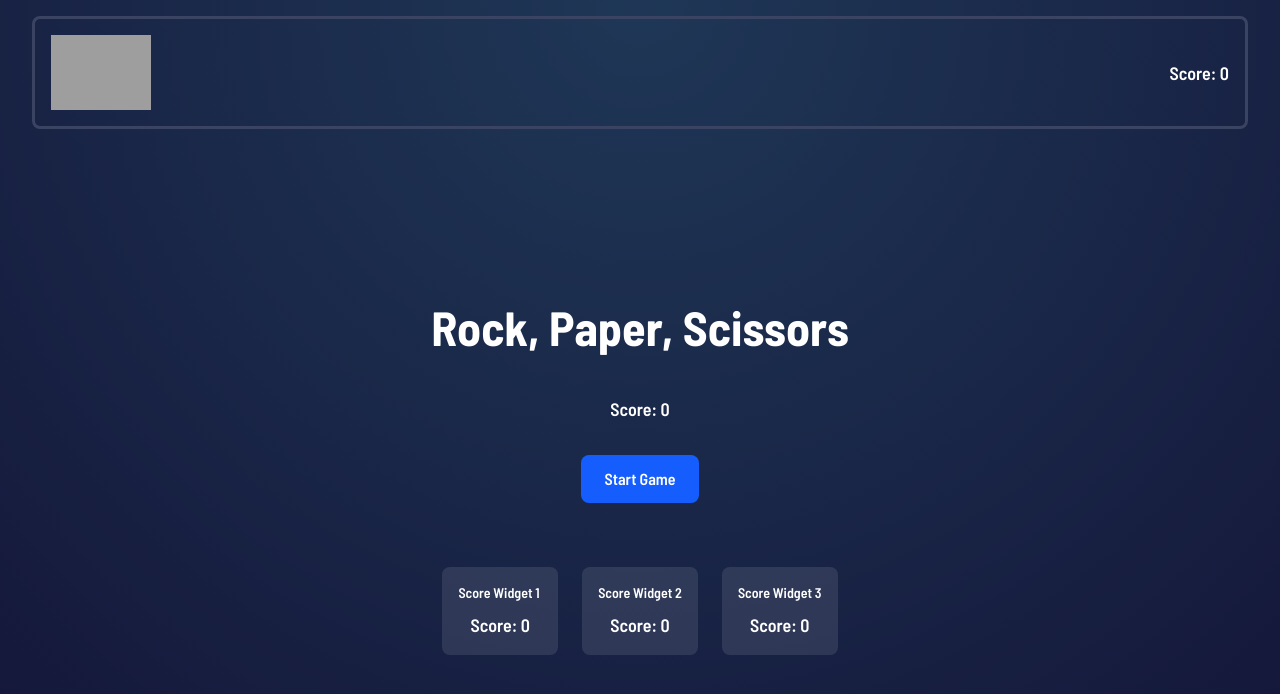
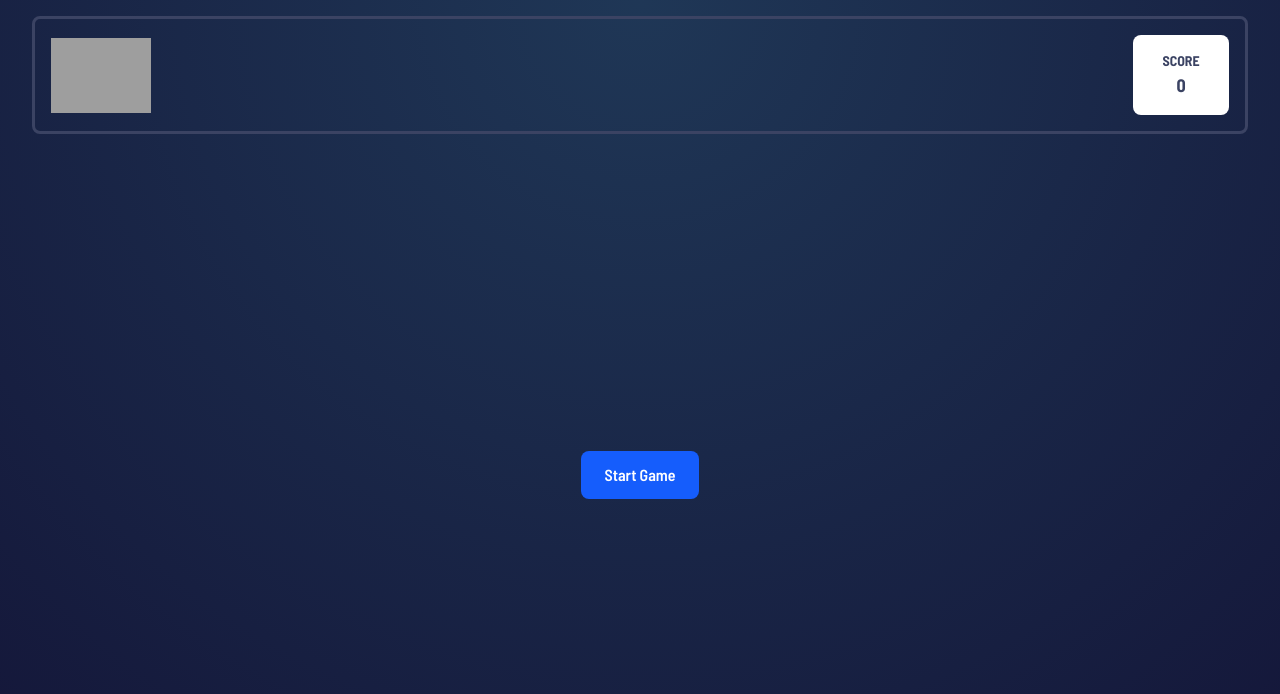
Before and after one commit to ExploryKod/shifumi, a Next.js app: page / in a window 1280 px wide. Shown: the top 694 px of the page. Built offline with nearby package versions, Linux system fonts and the light colour scheme; grey boxes are pictures that could not be loaded.

Commit message:
feat(scores): add two source of truth and the context api

```diff
--- a/app/_components/Scores.tsx
+++ b/app/_components/Scores.tsx
@@ -1,17 +1,13 @@
 "use client";
-import React from 'react';
-import { useScore, useLastResult } from '@modules/app/react/GameStateProvider';
+import { useScore } from '@modules/app/react/GameStateProvider';
 
 export const Scores = () => {
   const score = useScore();
-  const lastResult = useLastResult();
 
   return (
-    <div className="text-center">
-      <p className="text-lg text-white">Score: {score}</p>
-      {lastResult && (
-        <p className="text-sm text-gray-300 mt-2">{lastResult}</p>
-      )}
+    <div className="bg-white min-w-24 rounded-lg p-4 flex flex-col items-center justify-center">
+      <h1 id="score-title">Score</h1>
+      <p className="text-lg font-bold text-navy-900">{score}</p>
     </div>
   );
 };
--- a/app/globals.css
+++ b/app/globals.css
@@ -124,6 +124,10 @@ body {
   @apply text-heading-1 font-bold font-heading;
 }
 
+#score-title {
+  @apply text-sm font-bold text-navy-900 uppercase;
+}
+
 /* -----------------------------------------------------------------------------
    Components – consistent patterns (use these classes in the app)
    ----------------------------------------------------------------------------- */
--- a/app/page.tsx
+++ b/app/page.tsx
@@ -9,29 +9,9 @@ export default function Home() {
         fluid
         classNames="flex-1 flex flex-col items-center justify-center space-y-8"
       >
-        <h1 className="text-heading-1 font-bold text-white">Rock, Paper, Scissors</h1>
-
-        {/* Main score display */}
-        <Scores />
-
         {/* Game controls */}
         <GameControls />
 
-        {/* Demonstrate concurrent updates - multiple score components */}
-        <div className="grid grid-cols-1 md:grid-cols-3 gap-6 mt-8">
-          <div className="bg-white/10 rounded-lg p-4">
-            <h3 className="text-sm font-semibold text-white mb-2">Score Widget 1</h3>
-            <Scores />
-          </div>
-          <div className="bg-white/10 rounded-lg p-4">
-            <h3 className="text-sm font-semibold text-white mb-2">Score Widget 2</h3>
-            <Scores />
-          </div>
-          <div className="bg-white/10 rounded-lg p-4">
-            <h3 className="text-sm font-semibold text-white mb-2">Score Widget 3</h3>
-            <Scores />
-          </div>
-        </div>
       </Section>
     </main>
   );
```
